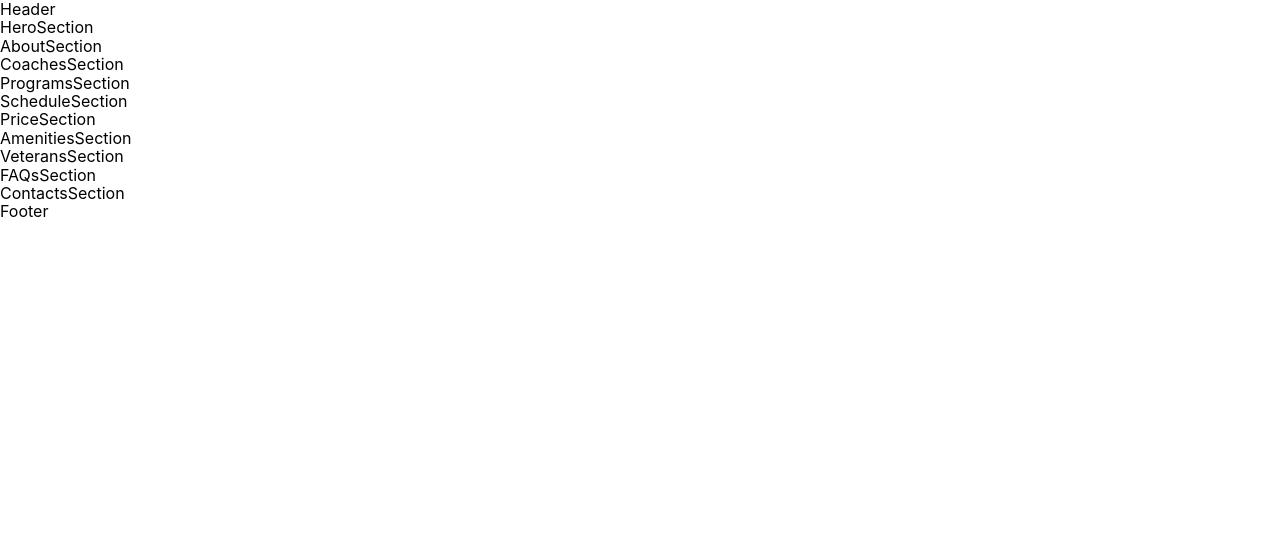
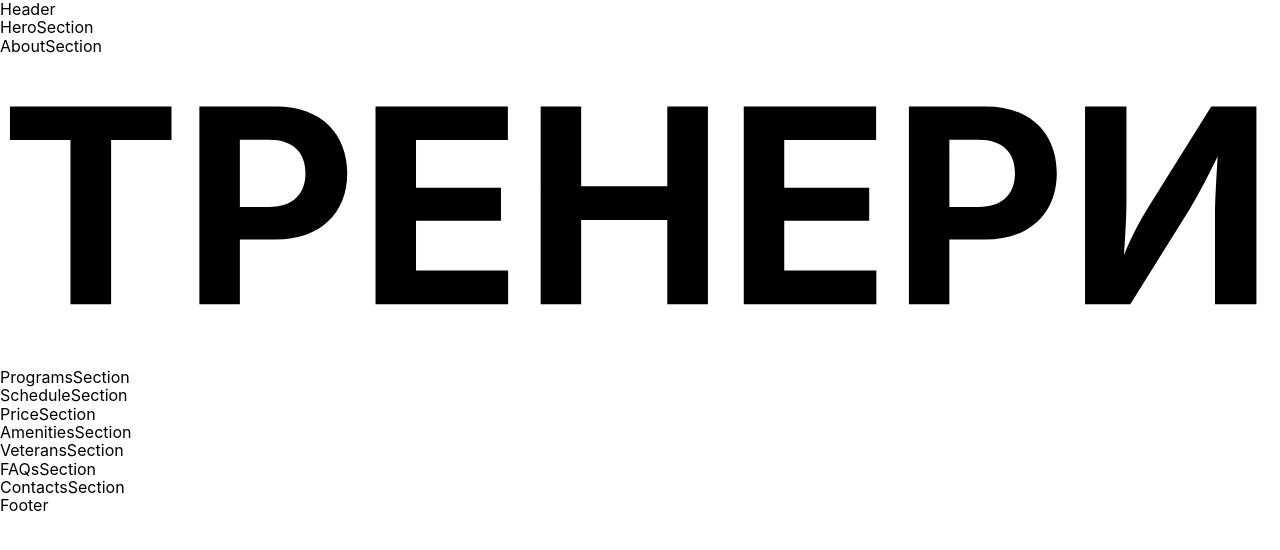
Before and after one commit to alexSili4/kult-jiu-jitsu, a React (Vite) app: page / in a window 1280 px wide. Shown: the top 550 px of the page. Built offline with nearby package versions, Linux system fonts and the light colour scheme.

Commit message:
add SectionTitle

```diff
--- a/src/components/MainPage/CoachesSection/CoachesSection.tsx
+++ b/src/components/MainPage/CoachesSection/CoachesSection.tsx
@@ -1,12 +1,13 @@
 import GeneralContainer from '@CommonComponents/GeneralContainer';
 import { FC } from 'react';
 import { Section } from './CoachesSection.styled';
+import SectionTitle from '@/components/common/SectionTitle';
 
 const CoachesSection: FC = () => {
   return (
     <Section>
       <GeneralContainer>
-        <p>CoachesSection</p>
+        <SectionTitle text='тренери' />
       </GeneralContainer>
     </Section>
   );
--- /dev/null
+++ b/src/components/common/SectionTitle/SectionTitle.styled.ts
@@ -0,0 +1,6 @@
+import styled from '@emotion/styled';
+
+export const Title = styled.h2`
+  text-transform: uppercase;
+  overflow: hidden;
+`;
--- /dev/null
+++ b/src/components/common/SectionTitle/SectionTitle.tsx
@@ -0,0 +1,49 @@
+import { FC, useEffect, useRef } from 'react';
+import { Title } from './SectionTitle.styled';
+
+interface ISectionTitleProps {
+  text: string;
+}
+
+const SectionTitle: FC<ISectionTitleProps> = ({ text }) => {
+  const containerRef = useRef<HTMLHeadingElement>(null);
+  const textRef = useRef<HTMLSpanElement>(null);
+
+  const stretchText = () => {
+    if (!containerRef.current || !textRef.current) return;
+
+    const containerWidth = containerRef.current.clientWidth;
+    const textWidth = textRef.current.scrollWidth;
+
+    const scale = containerWidth / textWidth;
+
+    textRef.current.style.transform = `scale(${scale})`;
+
+    const containerHeight = textRef.current.getBoundingClientRect().height;
+    containerRef.current.style.height = `${containerHeight}px`;
+  };
+
+  useEffect(() => {
+    stretchText();
+
+    window.addEventListener('resize', stretchText);
+    return () => window.removeEventListener('resize', stretchText);
+  }, []);
+
+  return (
+    <Title ref={containerRef}>
+      <span
+        ref={textRef}
+        style={{
+          display: 'inline-block',
+          whiteSpace: 'nowrap',
+          transformOrigin: 'left top',
+        }}
+      >
+        {text}
+      </span>
+    </Title>
+  );
+};
+
+export default SectionTitle;
--- /dev/null
+++ b/src/components/common/SectionTitle/index.ts
@@ -0,0 +1 @@
+export { default } from './SectionTitle';
--- a/src/main.tsx
+++ b/src/main.tsx
@@ -2,8 +2,8 @@ import React from 'react';
 import ReactDOM from 'react-dom/client';
 import { theme } from '@/constants';
 import { ThemeProvider } from '@emotion/react';
+import App from '@/components/App';
 import GlobalStyles from '@CommonComponents/GlobalStyles';
-import App from '@/components/App';
 
 ReactDOM.createRoot(document.getElementById('root')!).render(
   <React.StrictMode>
--- a/vite.config.ts
+++ b/vite.config.ts
@@ -7,7 +7,7 @@ export default defineConfig({
   resolve: {
     alias: {
       '@': '/src',
-      '@CommonComponents': '/src/components/Common',
+      '@CommonComponents': '/src/components/common',
       '@ErrorPageComponents': '/src/components/ErrorPage',
       '@MainPageComponents': '/src/components/MainPage',
       // animations
```
